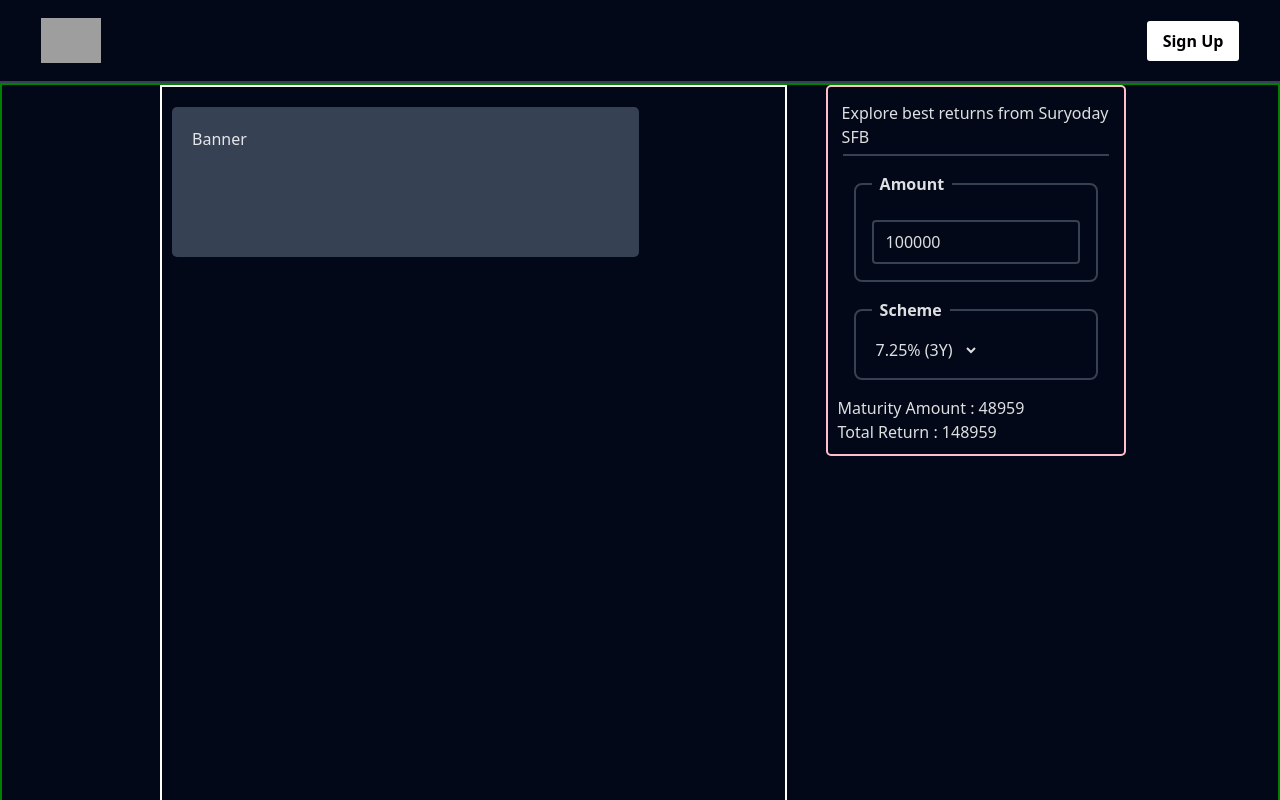
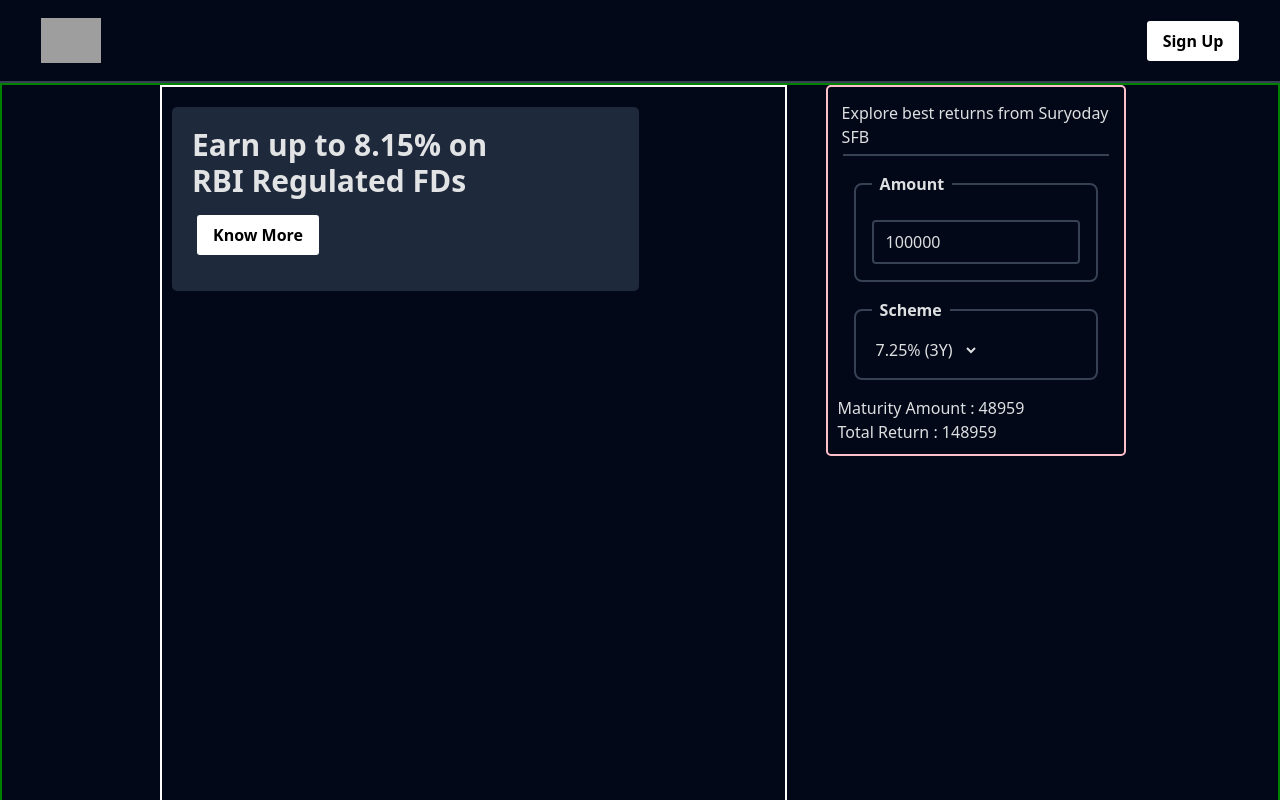
Before and after one commit to varun4sid/seo-landing, a React (Vite) app: page / in a window 1280 px wide. Shown: the top 800 px of the page. Built offline with nearby package versions, Linux system fonts and the light colour scheme; grey boxes are pictures that could not be loaded.

Commit message:
Fill banner

```diff
--- a/src/App.css
+++ b/src/App.css
@@ -62,12 +62,3 @@
     cursor: pointer;
     margin: 1vh 2vw;
 }
-
-#hero-banner {
-    background-color: oklch(37.3% 0.034 259.733);
-    border-radius: 5px;
-    padding: 20px;
-    margin: 20px 10px;
-    width: 75%;
-    height: 150px;
-}
--- a/src/components/Banner.tsx
+++ b/src/components/Banner.tsx
@@ -1,7 +1,15 @@
 function Banner() {
     return (
-        <div id="hero-banner" className="">
-            Banner
+        <div id="hero-banner">
+            <div className="text-3xl font-bold">
+                <h2>Earn up to 8.15% on</h2>
+                <h2>RBI Regulated FDs</h2>
+            </div>
+            <a href="https://www.superfd.in/fd/cmc8t2dur0015c8w0mfg0trca">
+                <button id="know-more" className="my-4">
+                    Know More
+                </button>
+            </a>
         </div>
     );
 }
--- a/src/components/Content/Content.css
+++ b/src/components/Content/Content.css
@@ -19,3 +19,20 @@
     grid-column-end: 8;
     border: 2px solid pink;
 }
+
+#hero-banner {
+    background-color: rgb(30, 41, 59);
+    border-radius: 5px;
+    padding: 20px;
+    margin: 20px 10px;
+    width: 75%;
+}
+
+#know-more {
+    background-color: white;
+    color: black;
+    font-weight: bold;
+    border-radius: 3px;
+    padding: 8px 16px;
+    cursor: pointer;
+}
```
